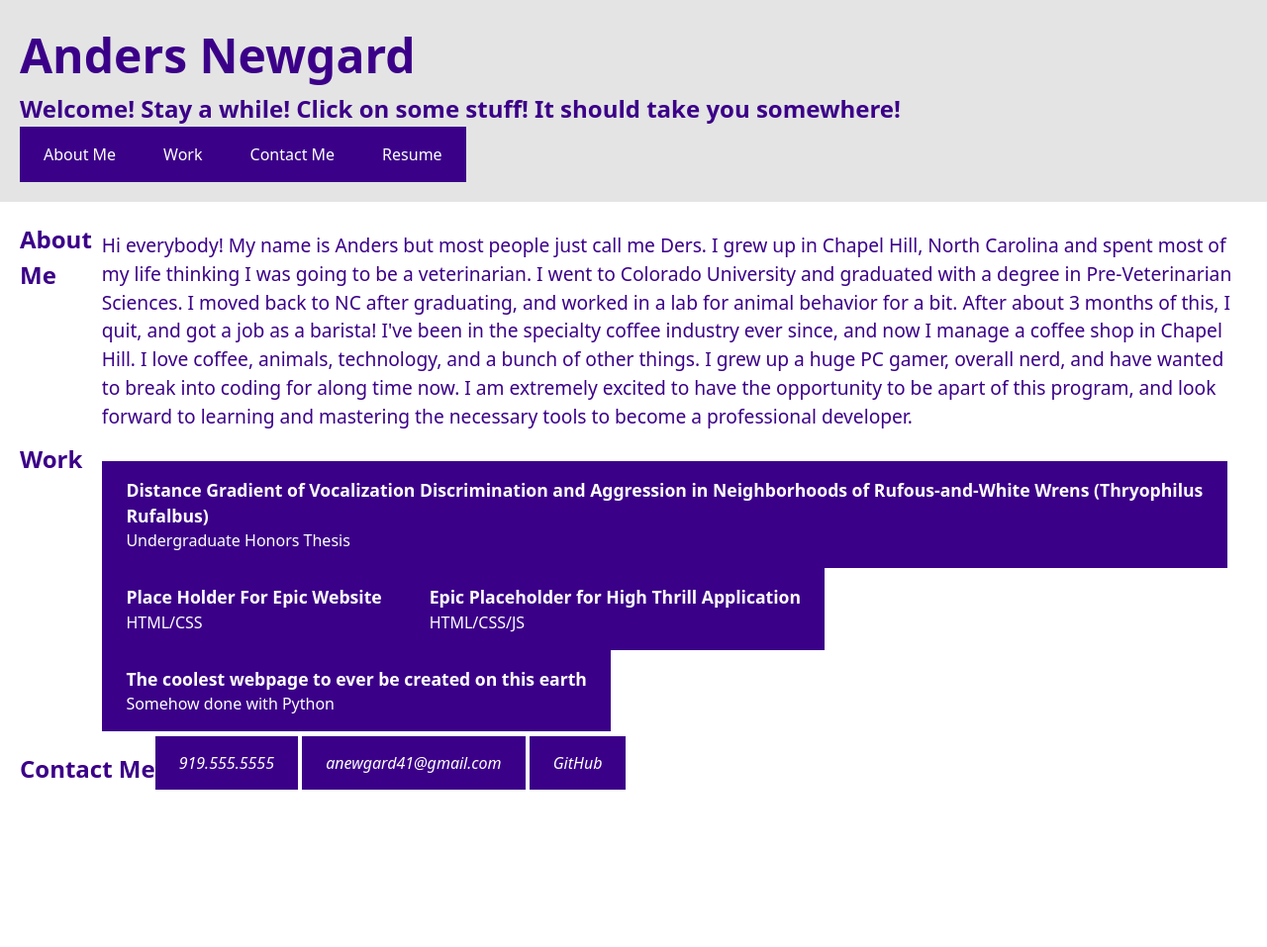
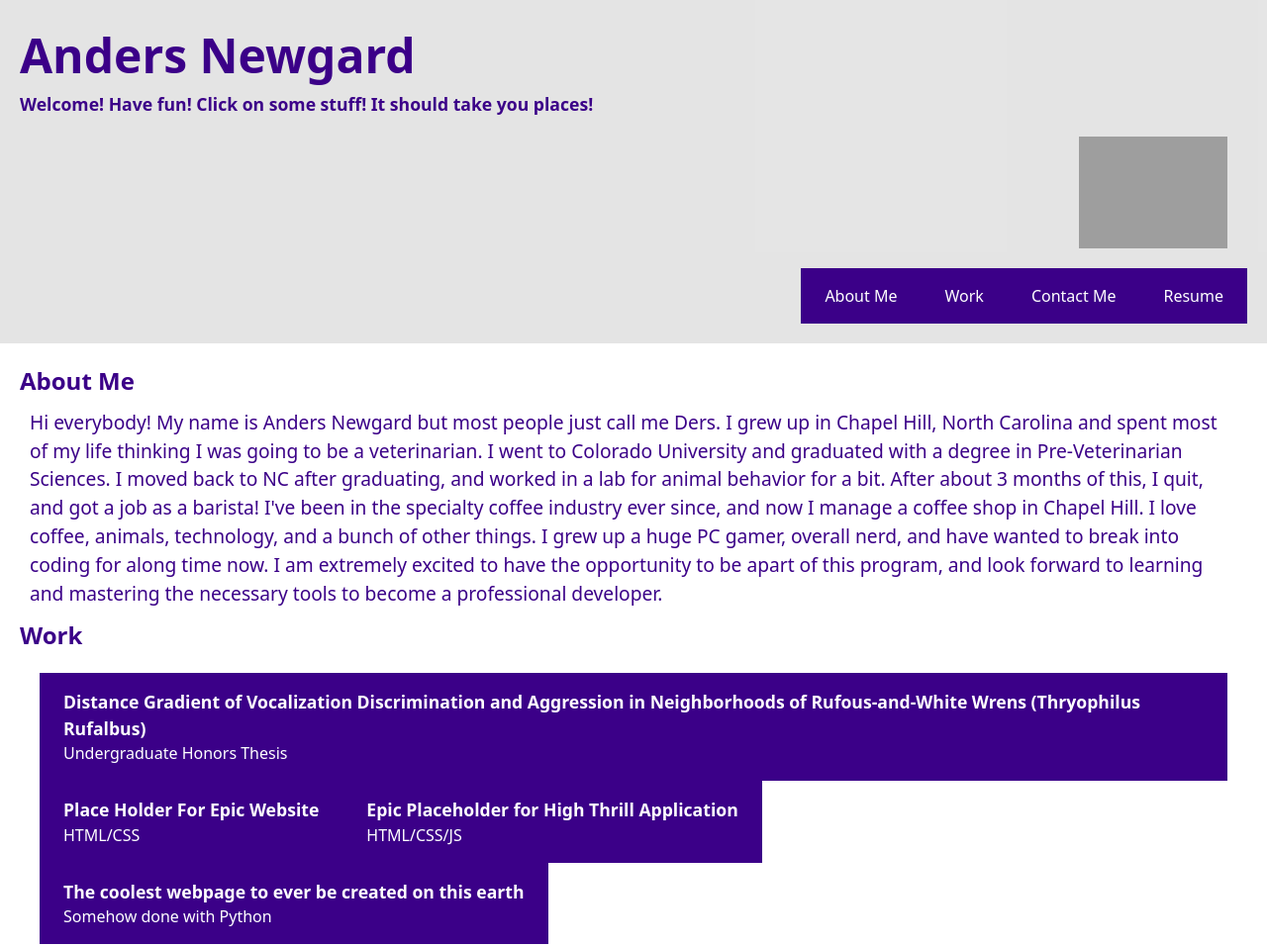
Before and after one commit to anewgard41/Anders-Newgard-First-Portfolio, a plain HTML site: page index.html in a window 1280 px wide. Shown: the top 957 px of the page at 99% size. Before the commit the page ends 815 px from the top, so only its background shows below. Drawn offline with Linux system fonts and the light colour scheme; grey boxes are pictures that could not be loaded.

Commit message:
Finished configuring and commenting CSS, altered HTML. ROUGH DRAFT.

```diff
--- a/assets/css/style.css
+++ b/assets/css/style.css
@@ -4,6 +4,8 @@
   --dark: rgb(59, 0, 136);
   --neon: rgb(183, 62, 187);
 }
+
+/* root used for creating variables for baseline color scheme */
 
 body {
   font-family: system-ui, -apple-system, BlinkMacSystemFont, 'Segoe UI', Roboto, Oxygen, Ubuntu, Cantarell, 'Open Sans', 'Helvetica Neue', sans-serif;
@@ -12,27 +14,37 @@ body {
   line-height: 1.5;
   background-color: var(--white);
   color: var(--dark);
+}
 
-}
+/* introduced a font family, margin, min viewport height, a base line-height, and background color for the page. */
 
 header {
   background: var(--grey);
   color:var(--light);
-
   padding: 20px;
-
 }
 
+/* Gave the header some padding and coloring. */
+
 nav {
-  display: flex;
-  flex-direction: row;
-  flex-flow: row wrap;
-  justify-content: flex-start;
-  align-items: center;
-  color: var(--dark);
+display: flex;
+flex-direction: row;
+flex: 1, 1, 0;
+justify-content: end;
+align-items: flex-end;
 }
 
-/*styling for links retrieved from CSS-tricks.com */
+/* Made the nav element a flex item, gave it flex properties, and sent it to the end of it's primary axis so it would be viewed on the left hand side. */
+
+img {
+  width:150px;
+}
+
+.image {
+  justify-content: flex-end;
+}
+
+/* Sizing and moving the self portrait */
 
 a {
   color: var(--white);
@@ -45,13 +57,16 @@ a:hover{
   cursor: pointer;
 }
 
+/* Styling of navigation links curtosy of CSS-Tricks.com */
+
+
 h1 {
   font-size: 3rem;
-
 }
 
 h2 {
-  font-size: 1.5rem
+  font-size: 1.5rem;
+  min-width: fit-content;
 }
 
 h3 {
@@ -63,6 +78,8 @@ p{
   padding: 10px;
 }
 
+/* Assigning font values and sizes to headings and paragraphs. */
+
 .pagewrap {
   display: flex;
   flex-wrap:wrap;
@@ -70,69 +87,56 @@ p{
   padding:20px;
 }
 
-.page-section {
-
-  align-content: space-around;
-}
+/* Created a page wrap class selector to give content in flex containers the option to wrap when necessary. */
 
 .flexcontainer {
   display: flex;
   flex-wrap: wrap;
   flex-direction:row;
-  flex: grow 1;
+  align-content: space-around;
   padding: 20px;
+}
 
-}
+/* Class selector: flex container and it's properties */
 
 .flex-item {
   display: flex;
   flex-wrap: wrap;
   padding: 20px;
+  flex: 1, 1, 2;
 }
 
-.page-section {
-  display: flex;
+/* Properties for items within a flex container */
 
 
+#epic-thing
+#thrill-thing
+#cool-thing
+#contact
+#work
+#about {
+ font-weight: 900;
 }
 
-.contact {
+/* ID references for in page navigation */
 
+#thesis {
+  flex: 2, 1, 2000px;
+  align-self:flex-start;
 }
 
-#work {
-
+.thesisbox {
+  flex: 2, 1, 2000px;
 }
 
-#about {
- font-weight: 500;
-}
-
-#thesis {
-  flex: grow 2;
-  flex-basis: 500px;
-}
-
-
-#epic-thing{
-
-}
-
-#thrill-thing{
-
-}
-
-#cool-thing{
-
-}
-
-#contact{
-
-}
+/* Specific growth and basis values for my largest link in work section. */
 
 @media screen and (max-width: 768px) {
   main,
-  nav {
+  nav,
+  .flexcontainer {
       flex-direction: column;
     }
 }
+
+/* Media query to resize main, nav, and flexcontainers when being viewed on a mobile device. */
--- a/index.html
+++ b/index.html
@@ -10,11 +10,11 @@
 
   <body>
     <header>
-      <div>
-        <h1>Anders Newgard</h1>
-        <h2>Welcome! Stay a while! Click on some stuff! It should take you somewhere!</h2>
-      </div>
-
+      <h1>Anders Newgard</h1>
+      <h3>Welcome! Have fun! Click on some stuff! It should take you places!</h3>
+        <div class="flexcontainer  image">
+          <img src="./assets/images/IMG_0863.jpg" alt="Portrait of Anders Newgard">
+        </div>
       <nav>
         <a href="#about">About Me</a>
         <a href="#Work">Work</a>
@@ -23,61 +23,51 @@
       </nav>
     </header>
 
-    <main class="pagewrap">
-      <section class ="page-section" id="about">
-        <div>
+    <main class = "pagewrap">
+      <section id = "about">
           <h2>About Me</h2>
-        </div>
-
-        <div>
-          <p>Hi everybody! My name is Anders but most people just call me Ders. I grew up in Chapel Hill, North Carolina and spent most of my life thinking I was going to be a veterinarian.
-            I went to Colorado University and graduated with a degree in Pre-Veterinarian Sciences. I moved back to NC after graduating, and worked in a lab for animal behavior for a bit.
-            After about 3 months of this, I quit, and got a job as a barista! I've been in the specialty coffee industry ever since, and now I manage a coffee shop in Chapel Hill.
-            I love coffee, animals, technology, and a bunch of other things. I grew up a huge PC gamer, overall nerd, and have wanted to break into coding for along time now.
-            I am extremely excited to have the opportunity to be apart of this program, and look forward to learning and mastering the necessary tools to become a professional developer.
-          </p>
-        </div>
+            <p>Hi everybody! My name is Anders Newgard but most people just call me Ders. I grew up in Chapel Hill, North Carolina and spent most of my life thinking I was going to be a veterinarian. I went to Colorado University and graduated with a degree in Pre-Veterinarian Sciences. I moved back to NC after graduating, and worked in a lab for animal behavior for a bit. After about 3 months of this, I quit, and got a job as a barista! I've been in the specialty coffee industry ever since, and now I manage a coffee shop in Chapel Hill. I love coffee, animals, technology, and a bunch of other things. I grew up a huge PC gamer, overall nerd, and have wanted to break into coding for along time now. I am extremely excited to have the opportunity to be apart of this program, and look forward to learning and mastering the necessary tools to become a professional developer.
+            </p>
       </section>
 
-      <section class="page-section" id="Work">
+      <section id="Work">
         <h2>Work</h2>
         <div class = "flexcontainer">
 
-          <a href="https://scholar.colorado.edu/concern/undergraduate_honors_theses/th83kz86d" class="Flex-Item" id="Thesis">
+          <a href="https://scholar.colorado.edu/concern/undergraduate_honors_theses/th83kz86d" class="Flex-Item thesisbox" id="Thesis">
             <div>
               <h3>Distance Gradient of Vocalization Discrimination and Aggression in Neighborhoods of Rufous-and-White Wrens (Thryophilus Rufalbus)</h3>
               <span>Undergraduate Honors Thesis</span>
             </div>
           </a>
 
-          <a href="#" class="Flex-Item" id="epic-thing">
+          <a href="https://www.google.com/" class="Flex-Item" id="epic-thing">
             <div>
               <h3>Place Holder For Epic Website</h3>
               <span>HTML/CSS</span>
             </div>
           </a>
 
-          <a href="#" class="Flex-Item" id="thrill-thing">
+          <a href="https://www.google.com/" class="Flex-Item" id="thrill-thing">
             <div>
               <h3>Epic Placeholder for High Thrill Application</h3>
               <span>HTML/CSS/JS</span>
             </div>
           </a>
 
-          <a href="#" class="Flex-Item" id="cool-thing">
+          <a href="https://www.google.com/" class="Flex-Item" id="cool-thing">
             <div>
               <h3>The coolest webpage to ever be created on this earth</h3>
               <span>Somehow done with Python</span>
             </div>
           </a>
-
         </div>
       </section>
 
-      <section class="page-section contact" id="contact">
+      <section class="flexcontainer" id="contact">
         <h2>Contact Me</h2>
         <div>
-          <address>
+          <address class="flexcontainer">
             <a href="tel:+19195555555">919.555.5555</a>
             <a href="mailto:anewgard41@gmail.com">anewgard41@gmail.com</a>
             <a href="https://github.com/anewgard41">GitHub</a>
```
Also changed, not shown: 1 other file.
